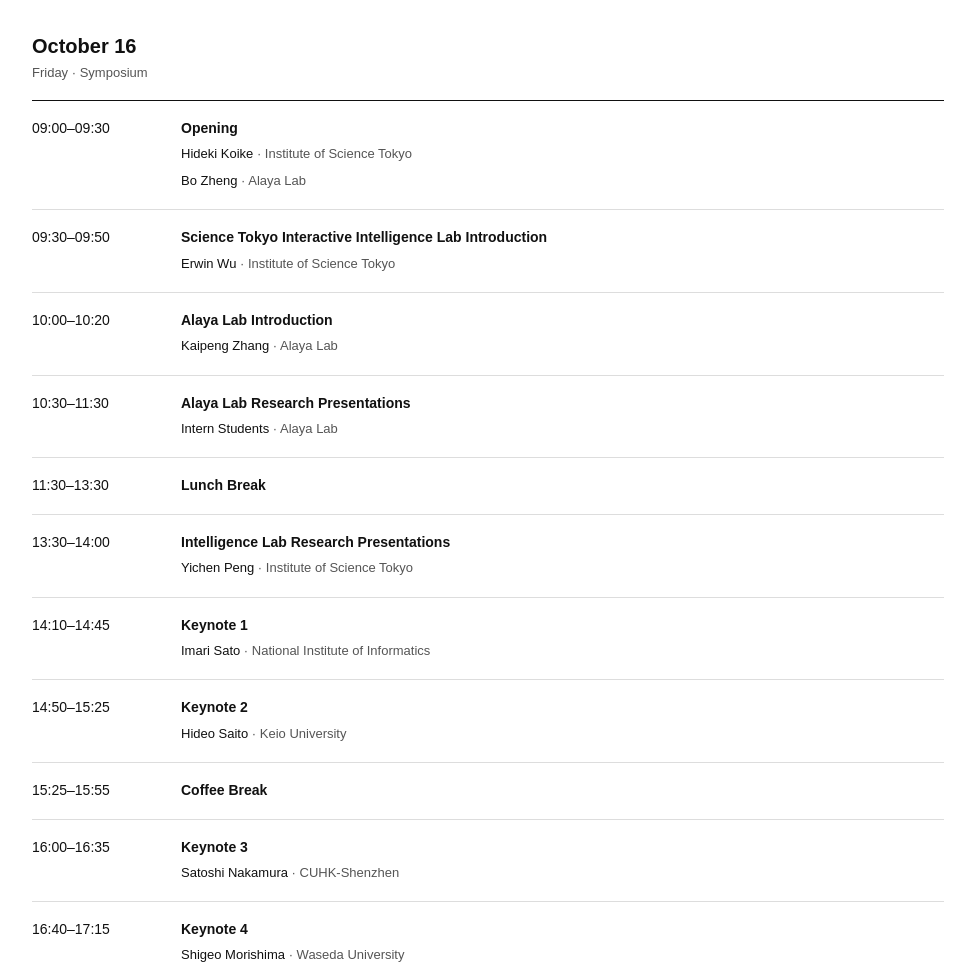
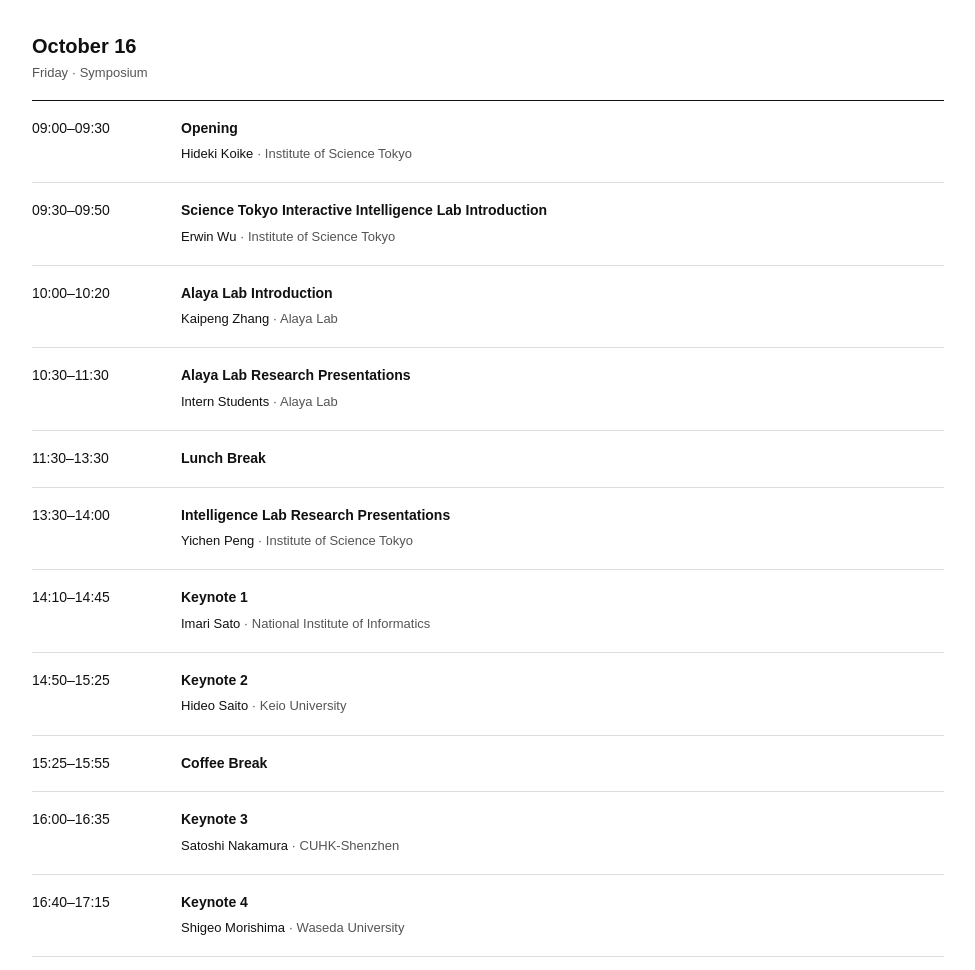
Before and after one commit to koikelab-team/iis2026, a plain HTML site: page index.html in a window 1280 px wide. Shown: the part 1368-2338 px from the top of the page, without its empty margins (152-1127 px from the left). Drawn offline with Linux system fonts and the light colour scheme.

Commit message:
Remove Bo Zheng from opening session

```diff
--- a/index.html
+++ b/index.html
@@ -48,7 +48,7 @@
       <div class="day" id="day-two">
         <h3>October 16 <span>Friday · Symposium</span></h3>
         <ol class="schedule">
-          <li class="schedule-row"><span class="time">09:00–09:30</span><div><h4>Opening</h4><a class="schedule-speaker" href="#hideki-koike">Hideki Koike <span>· Institute of Science Tokyo</span></a><br><a class="schedule-speaker" href="#bo-zheng">Bo Zheng <span>· Alaya Lab</span></a></div></li>
+          <li class="schedule-row"><span class="time">09:00–09:30</span><div><h4>Opening</h4><a class="schedule-speaker" href="#hideki-koike">Hideki Koike <span>· Institute of Science Tokyo</span></a></div></li>
           <li class="schedule-row"><span class="time">09:30–09:50</span><div><h4>Science Tokyo Interactive Intelligence Lab Introduction</h4><a class="schedule-speaker" href="#erwin-wu">Erwin Wu <span>· Institute of Science Tokyo</span></a></div></li>
           <li class="schedule-row"><span class="time">10:00–10:20</span><div><h4>Alaya Lab Introduction</h4><a class="schedule-speaker" href="#kaipeng-zhang">Kaipeng Zhang <span>· Alaya Lab</span></a></div></li>
           <li class="schedule-row"><span class="time">10:30–11:30</span><div><h4>Alaya Lab Research Presentations</h4><p class="schedule-speaker">Intern Students <span>· Alaya Lab</span></p></div></li>
```
